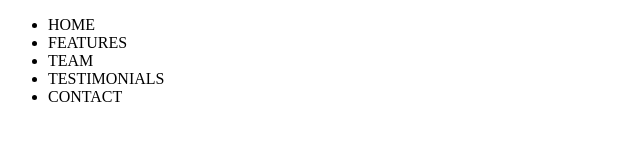
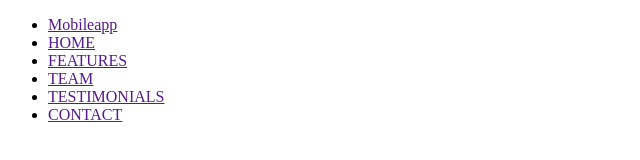
Before and after one commit to Serhii-Bondariev/Mobile_app, a plain HTML site: page index.html in a window 1280 px wide. Shown: the whole page, without its empty margins (0-640 px from the left). Drawn offline with Linux system fonts and the light colour scheme.

Commit message:
Update index.html

```diff
--- a/index.html
+++ b/index.html
@@ -8,12 +8,13 @@
   </head>
   <body>
     <header>
-      <ul>
-        <li><a href="http://"></a>HOME</li>
-        <li><a href="http://"></a>FEATURES</li>
-        <li><a href="http://"></a>TEAM</li>
-        <li><a href="http://"></a>TESTIMONIALS</li>
-        <li><a href="http://"></a>CONTACT</li>
+     <ul>
+        <li><a href="">Mobileapp</a></li>
+        <li><a href="">HOME</a></li>
+        <li><a href="">FEATURES</a></li>
+        <li><a href="">TEAM</a></li>
+        <li><a href="">TESTIMONIALS</a></li>
+        <li><a href="">CONTACT</a></li>
       </ul>
     </header>
   </body>
```
